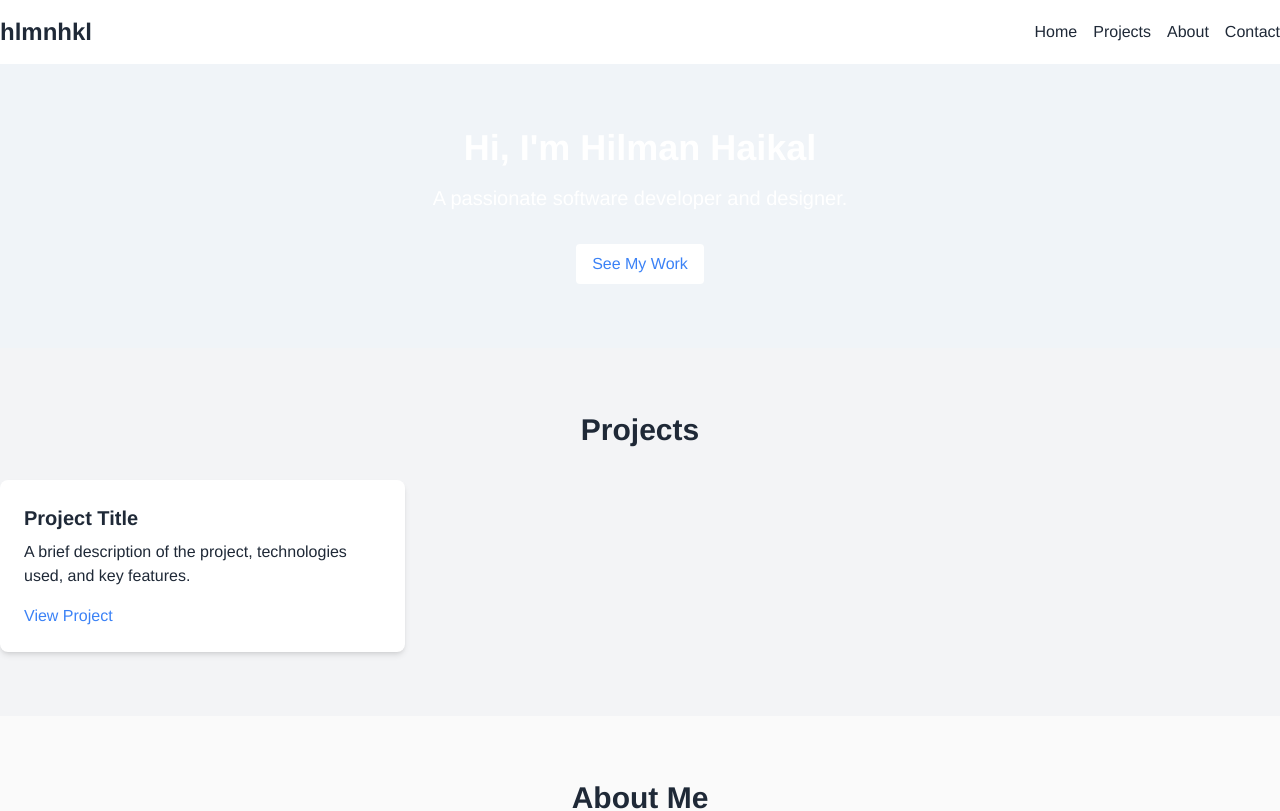
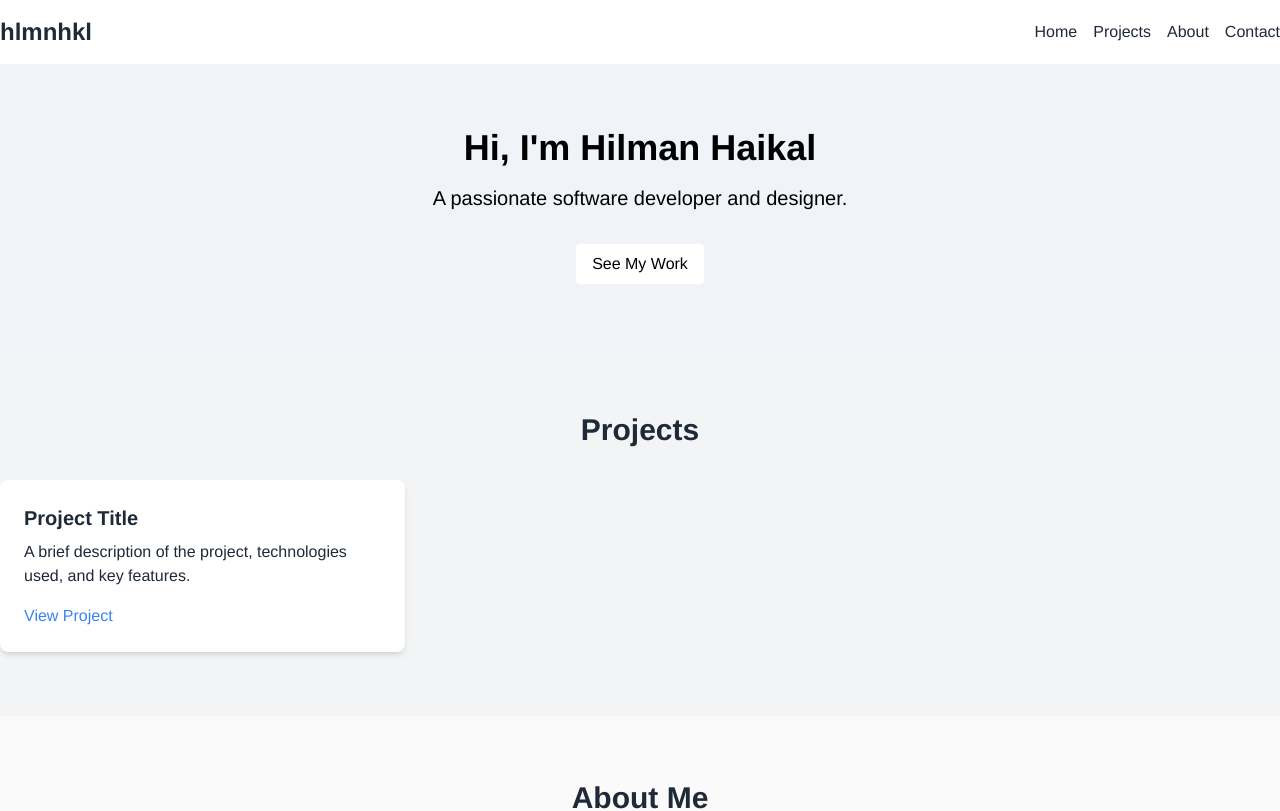
Before and after one commit to noctwilliam/hlmnhkl-portfolio, a Vue app: page / in a window 1280 px wide. Shown: the top 811 px of the page. Built offline with nearby package versions, Linux system fonts and the light colour scheme.

Commit message:
modify herosection

```diff
--- a/src/components/HeroSection.vue
+++ b/src/components/HeroSection.vue
@@ -1,8 +1,8 @@
 <template>
   <section id="hero" class="bg-blue-500 text-white text-center py-20">
-    <h1 class="text-4xl font-bold">Hi, I'm Hilman Haikal</h1>
-    <p class="text-xl mt-4">A passionate software developer and designer.</p>
-    <a href="#projects" class="mt-8 inline-block bg-white text-blue-500 py-2 px-4 rounded">See My Work</a>
+    <h1 class="text-4xl font-bold text-black">Hi, I'm Hilman Haikal</h1>
+    <p class="text-xl mt-4 text-black">A passionate software developer and designer.</p>
+    <a href="#projects" class="mt-8 inline-block bg-white text-black py-2 px-4 rounded">See My Work</a>
   </section>
 </template>
 
```
